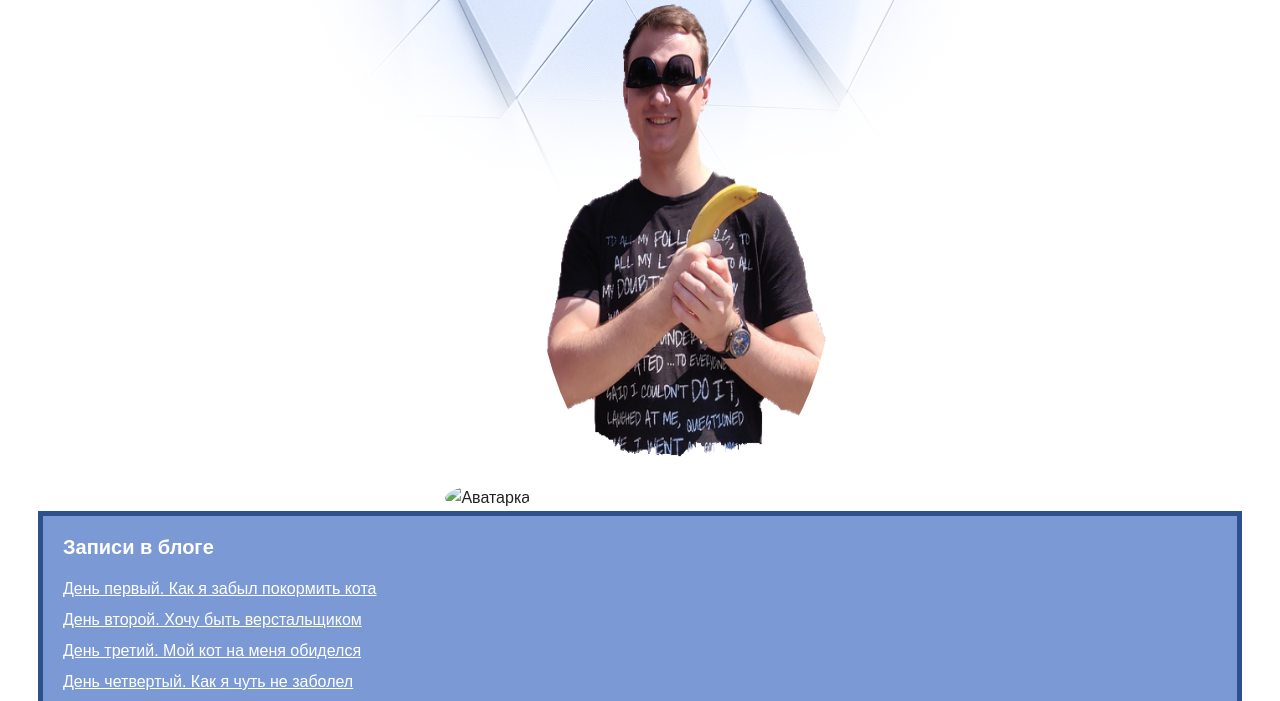
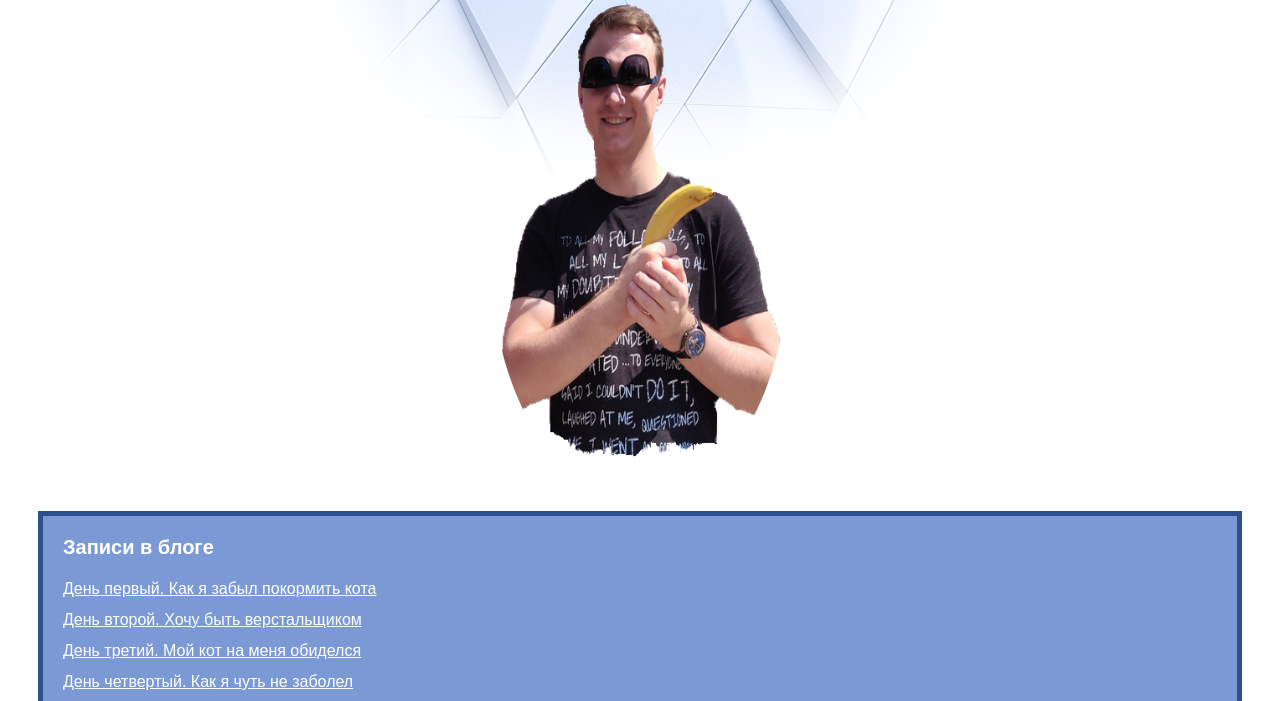
Before and after one commit to VaRyag96/superga, a plain HTML site: page index.html in a window 1280 px wide. Shown: the part 87-788 px from the top of the page. Drawn offline with Linux system fonts and the light colour scheme.

Commit message:
Update index.html

```diff
--- a/index.html
+++ b/index.html
@@ -11,7 +11,6 @@
     </header>
     <main>
       <div class="avatar-container">
-        <img class="avatar" src="img/vladik.psd" width="300" height="500" alt="Аватарка">
         <img class="avatar" src="img/vladik.png" width="300" height="500" alt="Аватарка">
       </div>
       <nav class="blog-navigation">
```
